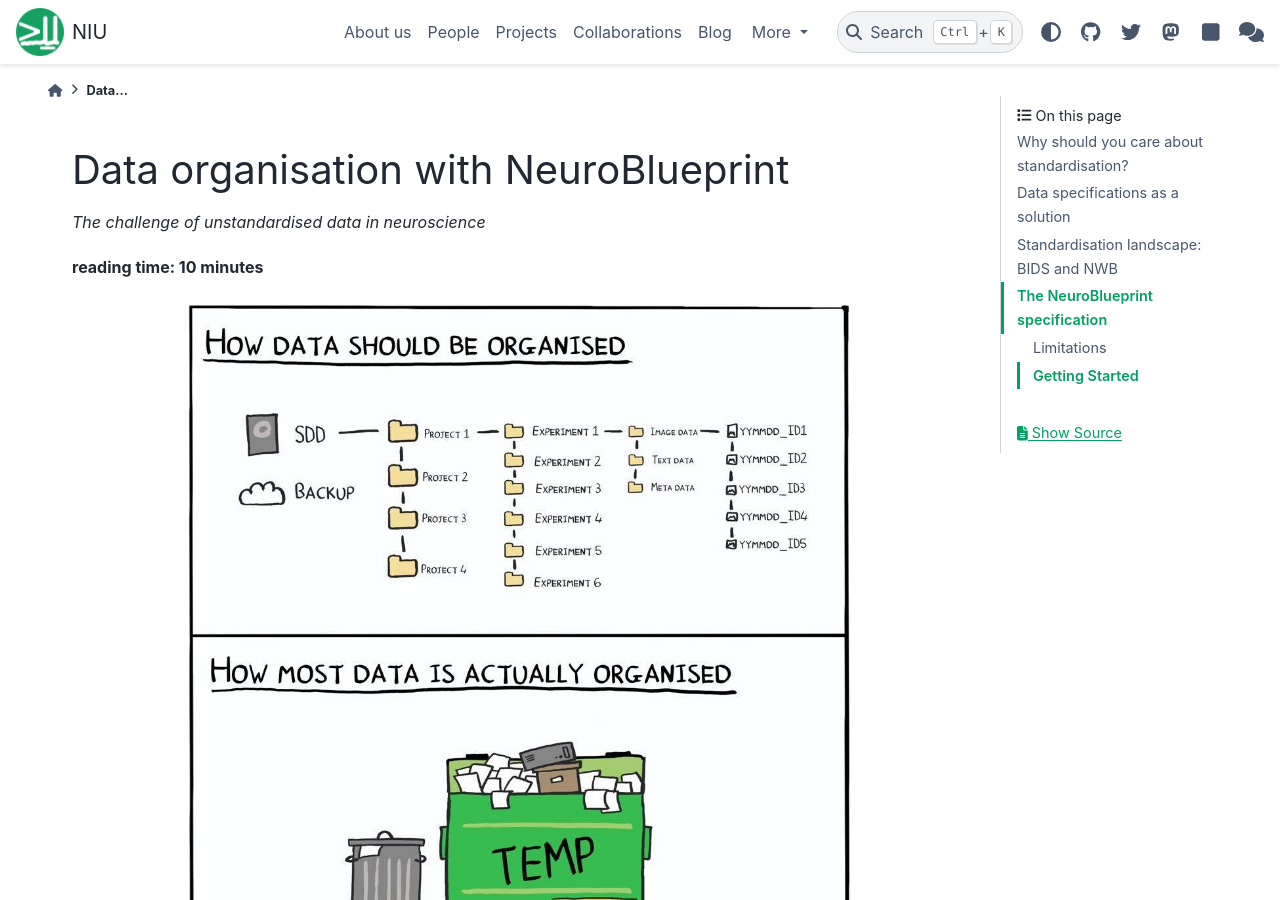
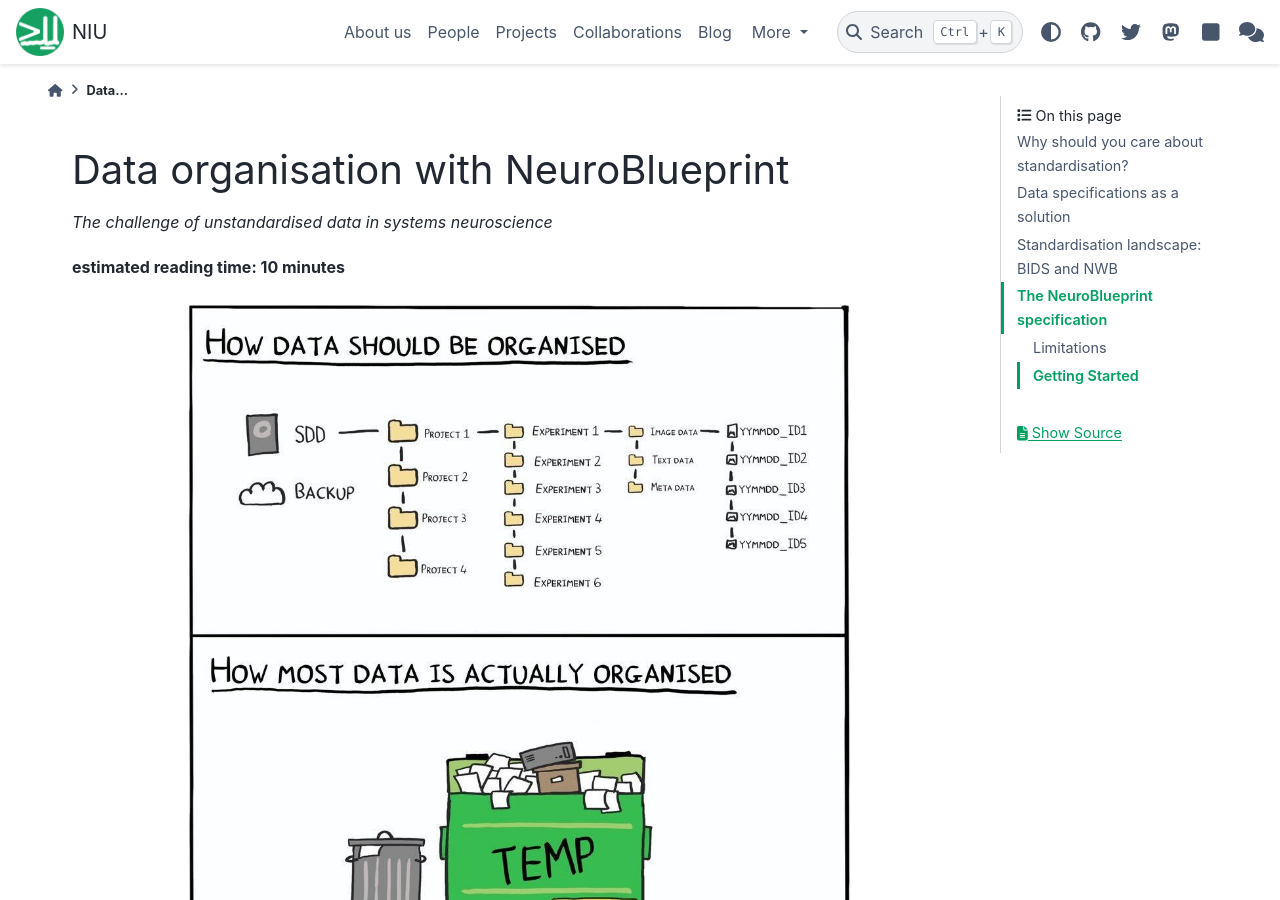
Before and after one commit to neuroinformatics-unit/neuroinformatics-unit.github.io, a Sphinx documentation site: the page built from docs/source/blog/neuroblueprint.md, in a window 1280 px wide and 900 px high. Built offline with Sphinx 7.4.7 and the PyData theme 0.15.4, drawn with Linux system fonts in a browser that asks for light colours.

Commit message:
Fix blog header, minor title changes.

````diff
--- a/docs/source/blog/neuroblueprint.md
+++ b/docs/source/blog/neuroblueprint.md
@@ -9,9 +9,9 @@ image: 1
 ---
 
 # Data organisation with NeuroBlueprint
-*The challenge of unstandardised data in neuroscience*
+*The challenge of unstandardised data in systems neuroscience*
 
-**reading time: 10 minutes**
+**estimated reading time: 10 minutes**
 
 ```{image} /_static/blog_images/neuroblueprint/errant-science-data-organisation.jpg
 :align: center
````
Also changed, not shown: other parts of docs/source/blog/neuroblueprint.md (+2 -2 lines).
